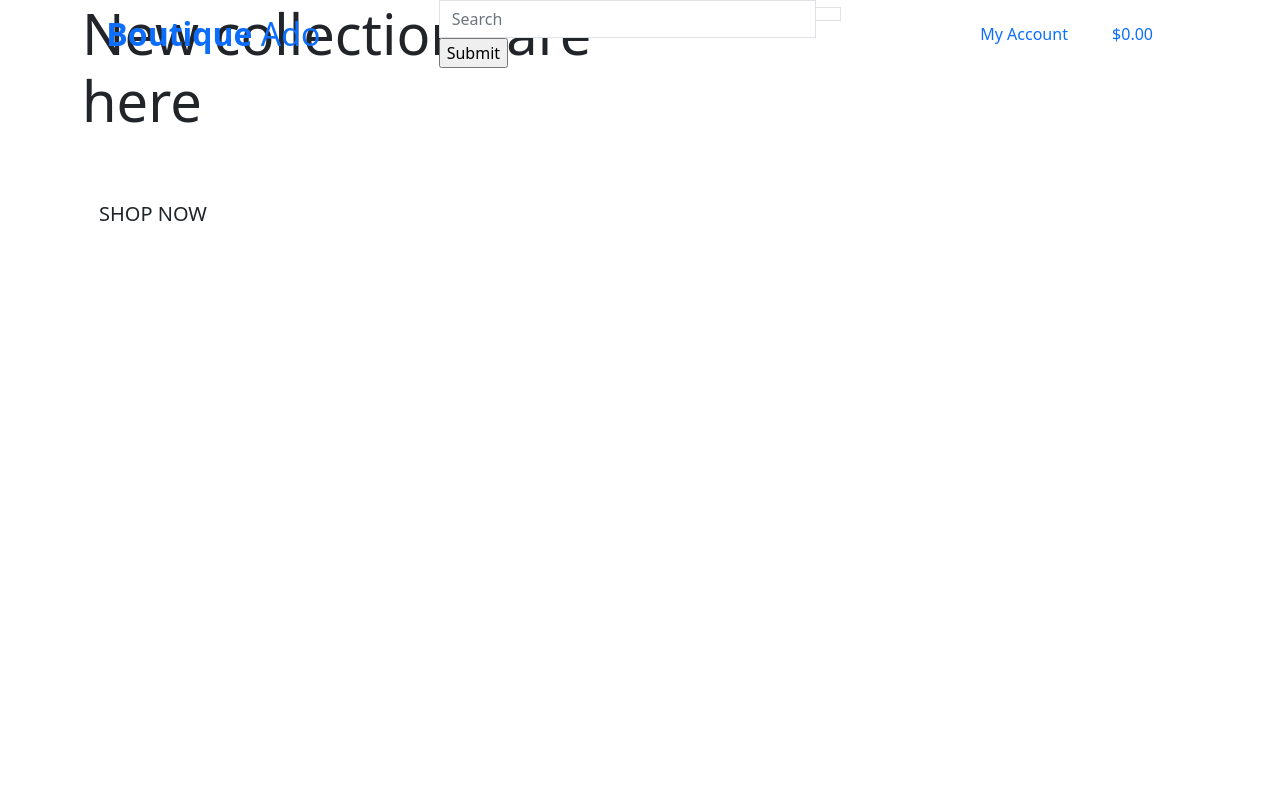
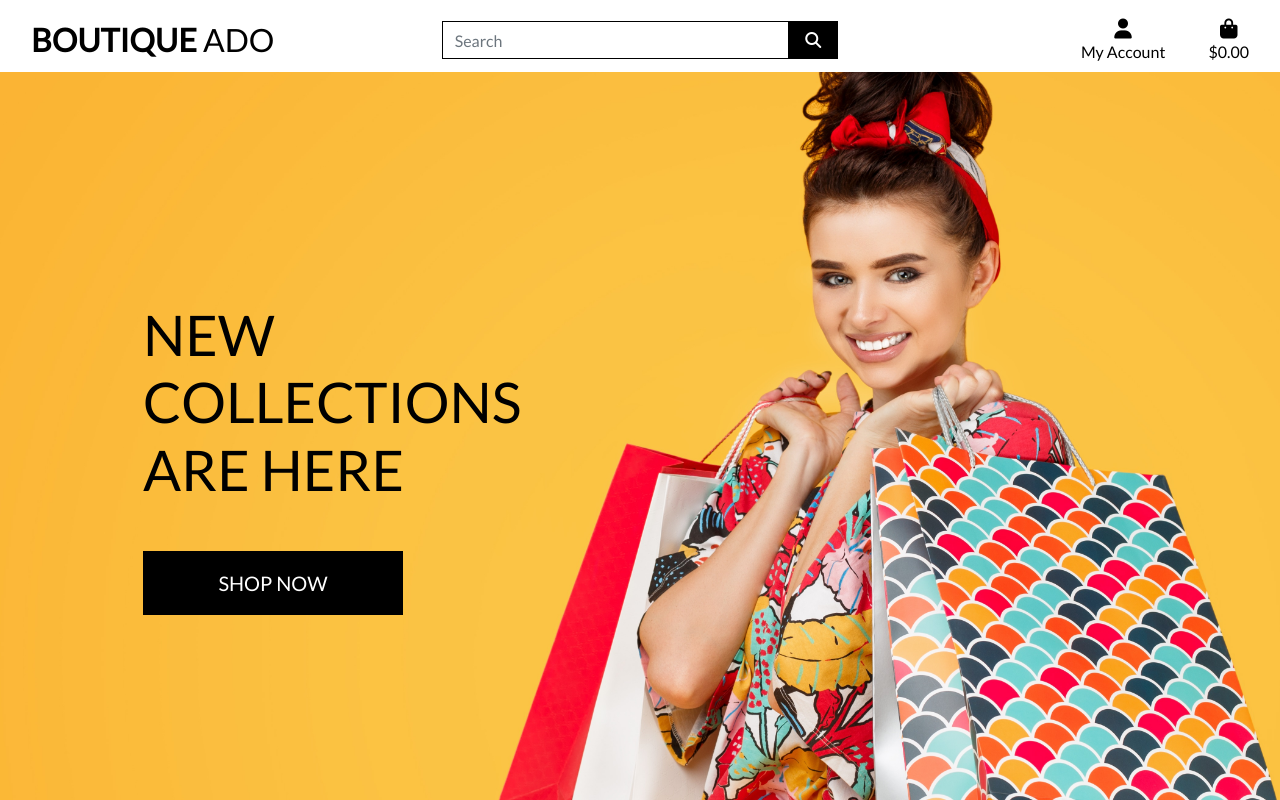
Before and after one commit to hervembarga/boutique-ado, a Django app: page / in a window 1280 px wide. Run offline with Django 3.2, Linux system fonts and the light colour scheme; some libraries are stand-ins or nearby versions.

Commit message:
completed homepage header and css

```diff
--- a/boutique_ado/settings.py
+++ b/boutique_ado/settings.py
@@ -148,3 +148,7 @@ USE_TZ = True
 # https://docs.djangoproject.com/en/3.1/howto/static-files/
 
 STATIC_URL = '/static/'
+STATICFILES_DIRS = (os.path.join(BASE_DIR, 'static'),)
+
+MEDIA_URL = '/media/'
+MEDIA_ROOT = os.path.join(BASE_DIR, 'media')
--- a/boutique_ado/urls.py
+++ b/boutique_ado/urls.py
@@ -15,9 +15,11 @@ Including another URLconf
 """
 from django.contrib import admin
 from django.urls import path, include
+from django.conf import settings
+from django.conf.urls.static import static
 
 urlpatterns = [
     path('admin/', admin.site.urls),
     path('accounts/', include('allauth.urls')),
     path('', include('home.urls')),
-]
+] + static(settings.MEDIA_URL, document_root=settings.MEDIA_ROOT)
--- /dev/null
+++ b/static/css/base.css
@@ -0,0 +1,81 @@
+html {
+    height: 100%;
+}
+
+body {
+    background: url('/media/homepage_background_cropped.jpg') no-repeat center center fixed;
+    background-size: cover;
+    height: calc(100vh - 164px);
+    color: #555;
+    font-family: 'Lato';
+}
+
+/* from Bulma */
+.icon {
+    align-items: center;
+    display: inline-flex;
+    justify-content: center;
+    height: 1.5rem;
+    width: 1.5rem;
+}
+
+.logo-font {
+    text-transform: uppercase;
+}
+
+.main-logo-link {
+    width: fit-content;
+}
+
+.shop-now-button {
+    background: black;
+    color: white;
+    min-width: 260px;
+}
+
+.btn-black {
+    background: black;
+    color: white;
+}
+
+.shop-now-button:hover,
+.shop-now-button:active,
+.shop-now-button:focus,
+.btn-black:hover,
+.btn-black:active,
+.btn-black:focus {
+    background: #222;
+    color: white;
+}
+
+.text-black {
+    color: #000 !important;
+}
+
+.border-black {
+    border: 1px solid black !important;
+}
+
+/* -------------------------------- Media Queries */
+
+/* Slightly larger container on xl screens */
+@media (min-width: 1200px) {
+  .container {
+    max-width: 80%;
+  }
+}
+
+/* fixed top navbar only on medium and up */
+@media (min-width: 992px) {
+    .fixed-top-desktop-only {
+        position: fixed;
+        top: 0;
+        right: 0;
+        left: 0;
+        z-index: 1030;
+    }
+
+    .header-container {
+        padding-top: 164px;
+    }
+}
--- a/templates/base.html
+++ b/templates/base.html
@@ -12,14 +12,19 @@
     {% endblock %}
 
     {% block corecss %}
-        <link href="https://cdn.jsdelivr.net/npm/bootstrap@5.0.0-beta2/dist/css/bootstrap.min.css" rel="stylesheet" integrity="sha384-BmbxuPwQa2lc/FVzBcNJ7UAyJxM6wuqIj61tLrc4wSX0szH/Ev+nYRRuWlolflfl" crossorigin="anonymous">
+        <script src="https://kit.fontawesome.com/cad7eb3bd7.js" crossorigin="anonymous"></script>
+        <link rel="stylesheet" href="https://stackpath.bootstrapcdn.com/bootstrap/4.4.1/css/bootstrap.min.css" integrity="sha384-Vkoo8x4CGsO3+Hhxv8T/Q5PaXtkKtu6ug5TOeNV6gBiFeWPGFN9MuhOf23Q9Ifjh" crossorigin="anonymous">
+        <link href="https://fonts.googleapis.com/css2?family=Lato&display=swap" rel="stylesheet">
+        <link href="{% static 'css/base.css' %}" rel="stylesheet">
     {% endblock%}
 
     {% block extra_css %}
     {% endblock %}
 
     {% block corejs %}
-        <script src="https://cdn.jsdelivr.net/npm/bootstrap@5.0.0-beta2/dist/js/bootstrap.bundle.min.js" integrity="sha384-b5kHyXgcpbZJO/tY9Ul7kGkf1S0CWuKcCD38l8YkeH8z8QjE0GmW1gYU5S9FOnJ0" crossorigin="anonymous"></script>
+        <script src="https://code.jquery.com/jquery-3.4.1.slim.min.js" integrity="sha384-J6qa4849blE2+poT4WnyKhv5vZF5SrPo0iEjwBvKU7imGFAV0wwj1yYfoRSJoZ+n" crossorigin="anonymous"></script>
+        <script src="https://cdn.jsdelivr.net/npm/popper.js@1.16.0/dist/umd/popper.min.js" integrity="sha384-Q6E9RHvbIyZFJoft+2mJbHaEWldlvI9IOYy5n3zV9zzTtmI3UksdQRVvoxMfooAo" crossorigin="anonymous"></script>
+        <script src="https://stackpath.bootstrapcdn.com/bootstrap/4.4.1/js/bootstrap.min.js" integrity="sha384-wfSDF2E50Y2D1uUdj0O3uMBJnjuUD4Ih7YwaYd1iqfktj0Uod8GCExl3Og8ifwB6" crossorigin="anonymous"></script>
     {% endblock %}
 
     {% block extra_js %}
@@ -29,7 +34,7 @@
   </head>
   <body>
     <header class="container-fluid fixed-top">
-        <div class="row">
+        <div id="topnav" class="row bg-white pt-lg-2 d-none d-lg-flex">
             <div class="col-12 col-lg-4 my-auto py-1 py-lg-0 text-center text-lg-left">
                 <a href="{% url 'home' %}" class="nav-link main-logo-link">
                     <h2 class="logo-font text-black my-0">
@@ -49,7 +54,6 @@
                             </button>
                         </div>
                     </div>
-                    <input type="submit" value="Submit">
                 </form>
             </div>
             <div class="col-12 col-lg-4 my-auto py-1 py-lg-0">
```
Also changed, not shown: media/homepage_background_cropped.jpg (added).
